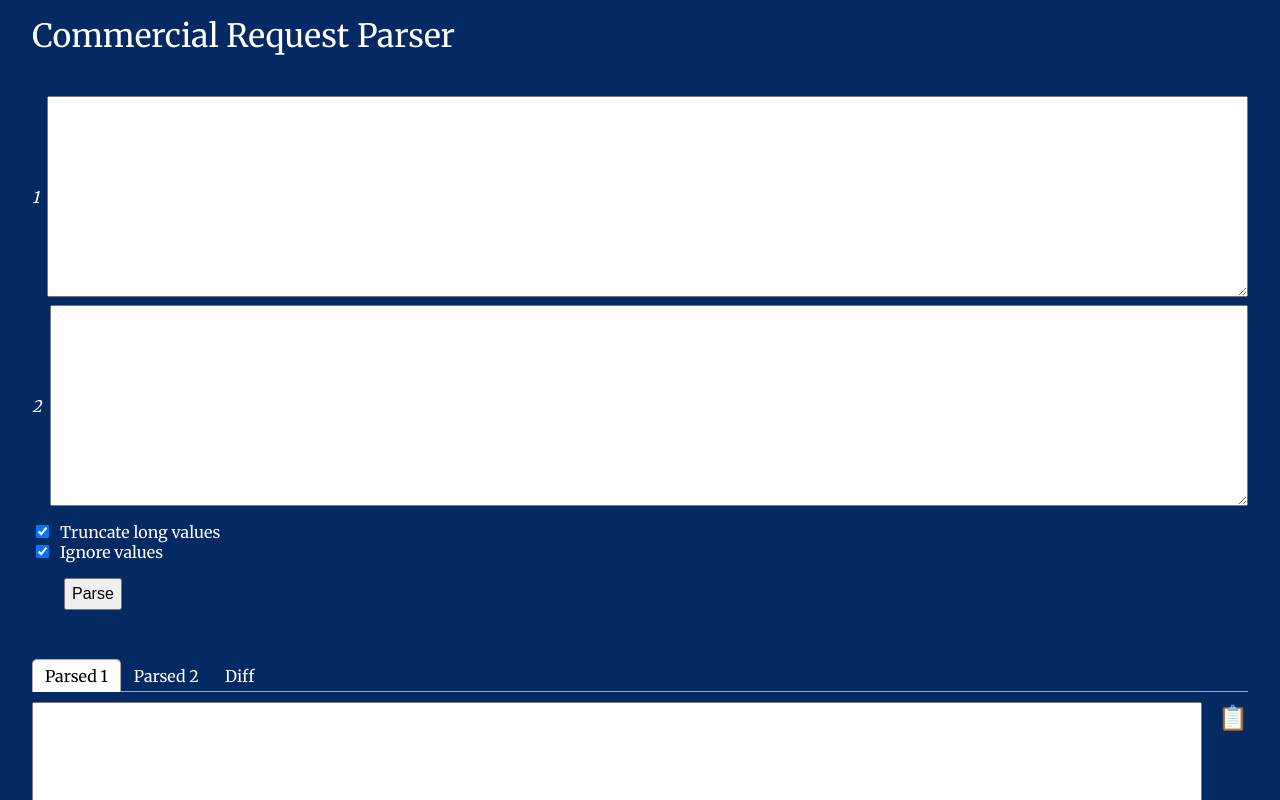
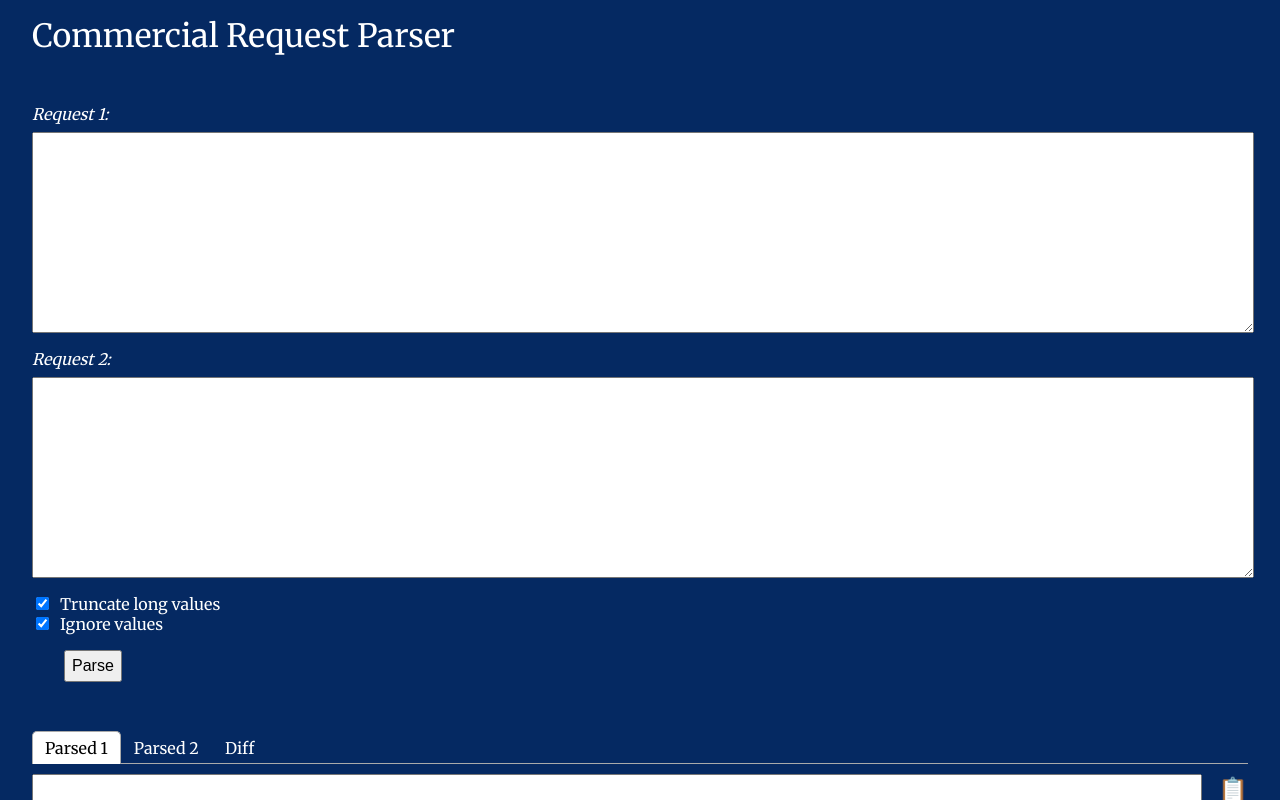
Before and after one commit to guardian/commercial-request-parser, a React (Vite) app: page / in a window 1280 px wide. Shown: the top 800 px of the page. Built offline with nearby package versions, Linux system fonts and the light colour scheme.

Commit message:
move request labels above textareas

```diff
--- a/src/Controls.css
+++ b/src/Controls.css
@@ -29,12 +29,13 @@ input ~ label {
 
 .request-container {
     display: flex;
-    align-items: center;
-    margin-top: 0.5rem;
+    flex-direction: column;
+    align-items: flex-start;
+    margin: 1rem 0rem;
 }
 
 .request-container > div {
-    margin-right: 0.5rem;
+    margin-bottom: 0.5rem;
     font-style: italic;
 }
 
--- a/src/Controls.jsx
+++ b/src/Controls.jsx
@@ -14,7 +14,7 @@ function Controls({
         <div id="controls-container">
             <form id="form" onSubmit={handleSubmit}>
                 <div className="request-container">
-                    <div>1</div>
+                    <div>Request 1:</div>
                     <textarea
                         className="request"
                         id="request-1"
@@ -24,7 +24,7 @@ function Controls({
                     </textarea>
                 </div>
                 <div className="request-container">
-                    <div>2</div>
+                    <div>Request 2:</div>
                     <textarea
                         className="request"
                         id="request-2"
```
